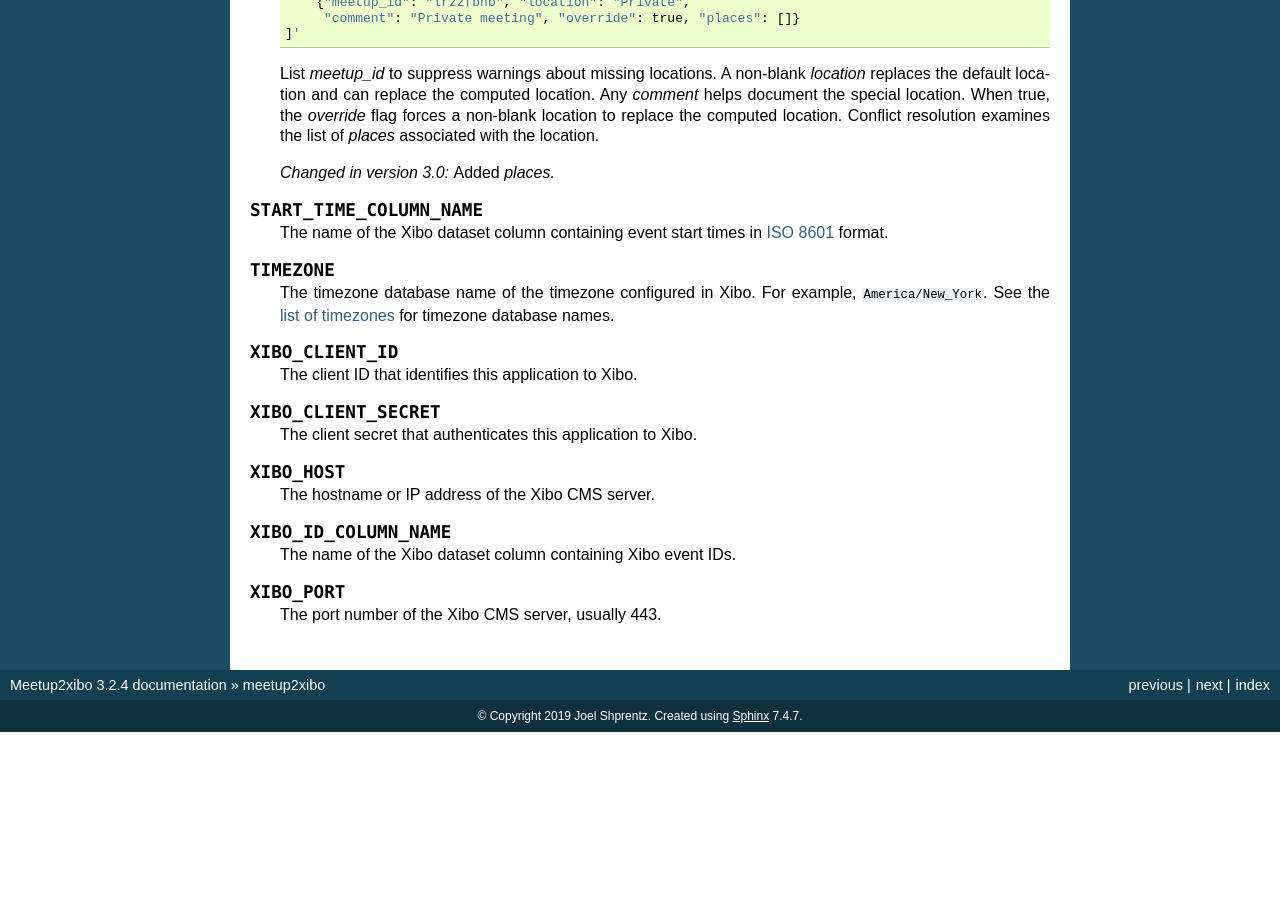
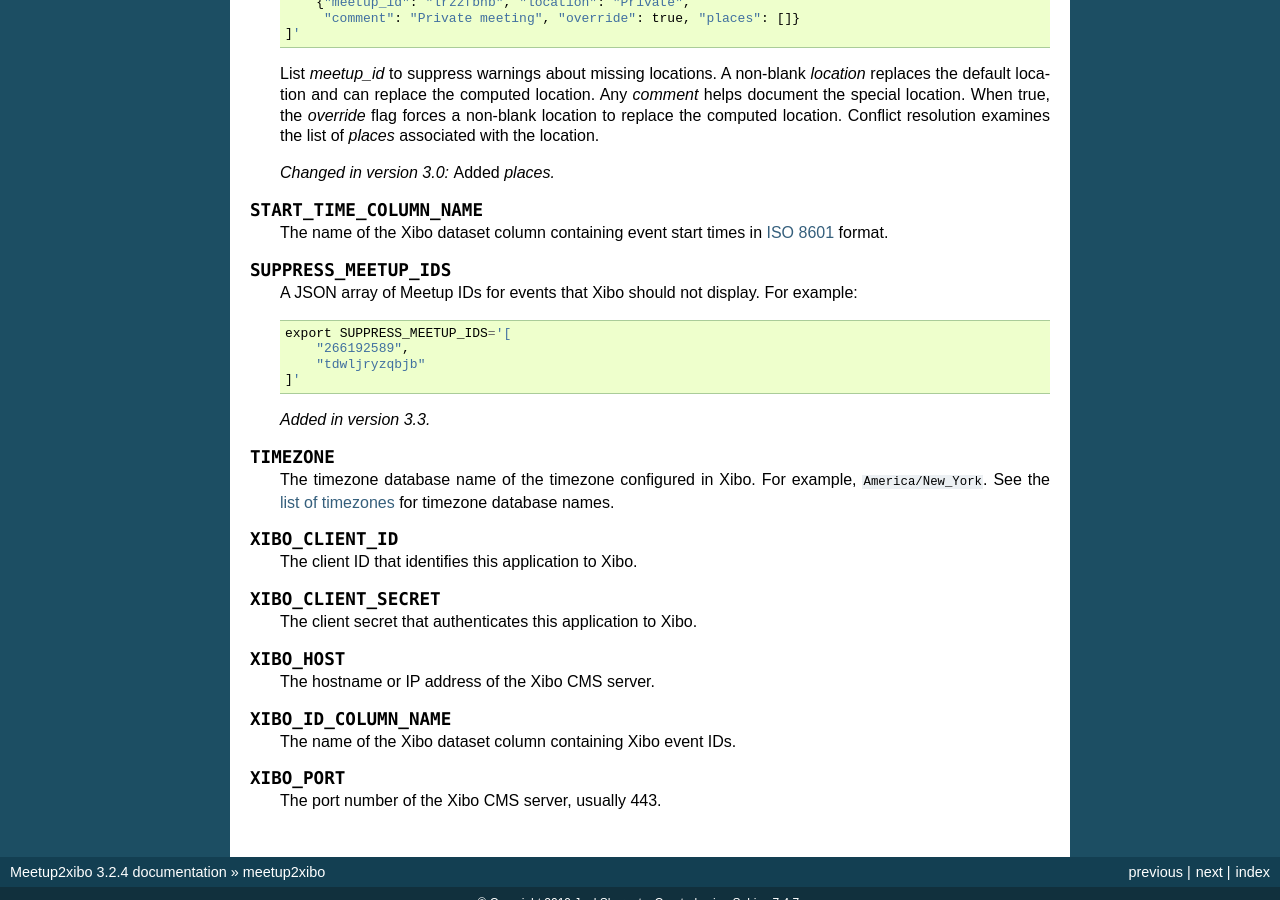
Before and after one commit to jshprentz/meetup2xibo, a Sphinx documentation site: the page built from docs/man/meetup2xibo.rst, in a window 1280 px wide and 900 px high, scrolled down 2786 px. Built offline with Sphinx 7.4.7, drawn with Linux system fonts in a browser that asks for light colours; before the commit the page ends 3518 px from its top, so only the background shows below that.

Commit message:
Add suppressed Meetup event IDs to environment configuration.

```diff
--- a/docs/man/meetup2xibo.rst
+++ b/docs/man/meetup2xibo.rst
@@ -211,7 +211,20 @@
 
 .. envvar:: START_TIME_COLUMN_NAME
 
-   The name of the Xibo dataset column containing event start times in `ISO 8601`_ format.
+   The name of the Xibo dataset column containing event start times in
+   `ISO 8601`_ format.
+
+.. envvar:: SUPPRESS_MEETUP_IDS
+
+   A JSON array of Meetup IDs for events that Xibo should not display.
+   For example::
+
+    export SUPPRESS_MEETUP_IDS='[
+        "266192589",
+        "tdwljryzqbjb"
+    ]'
+
+   .. versionadded:: 3.3
 
 .. envvar:: TIMEZONE
 
```
Also changed, not shown: docs/user-manual/configuration.rst (+9 -1 lines), 1 other file.
